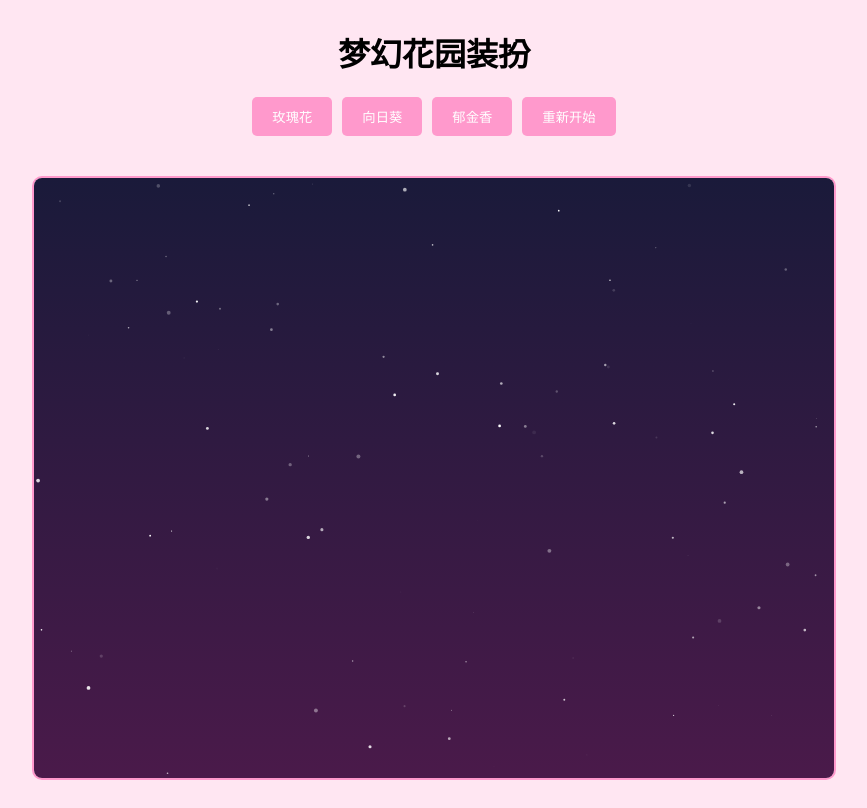
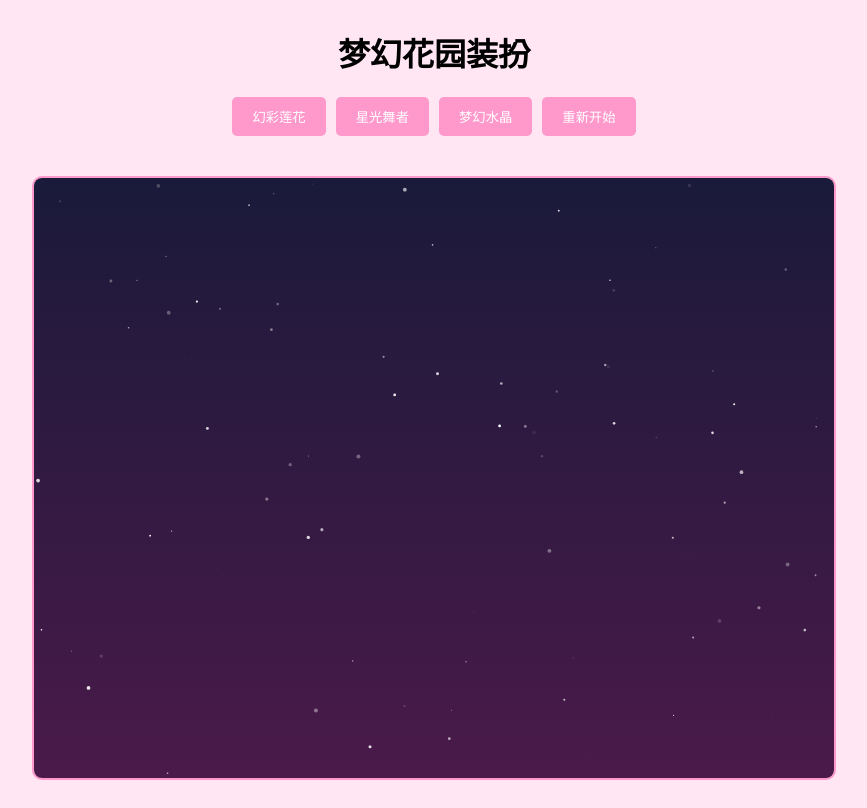
Before and after one commit to bairan1/flower-garden, a plain HTML site: page index.html in a window 1280 px wide. Shown: the whole page, without its empty margins (206-1073 px from the left). Drawn offline with Linux system fonts and the light colour scheme.

Commit message:
index.html

```diff
--- a/index.html
+++ b/index.html
@@ -37,9 +37,9 @@
 <body>
     <h1>梦幻花园装扮</h1>
     <div class="toolbar">
-        <button onclick="selectItem('flower1')">玫瑰花</button>
-        <button onclick="selectItem('flower2')">向日葵</button>
-        <button onclick="selectItem('flower3')">郁金香</button>
+        <button onclick="selectItem('flower1')">幻彩莲花</button>
+        <button onclick="selectItem('flower2')">星光舞者</button>
+        <button onclick="selectItem('flower3')">梦幻水晶</button>
         <button onclick="clearCanvas()">重新开始</button>
     </div>
     <canvas id="gameCanvas" width="800" height="600"></canvas>
```
